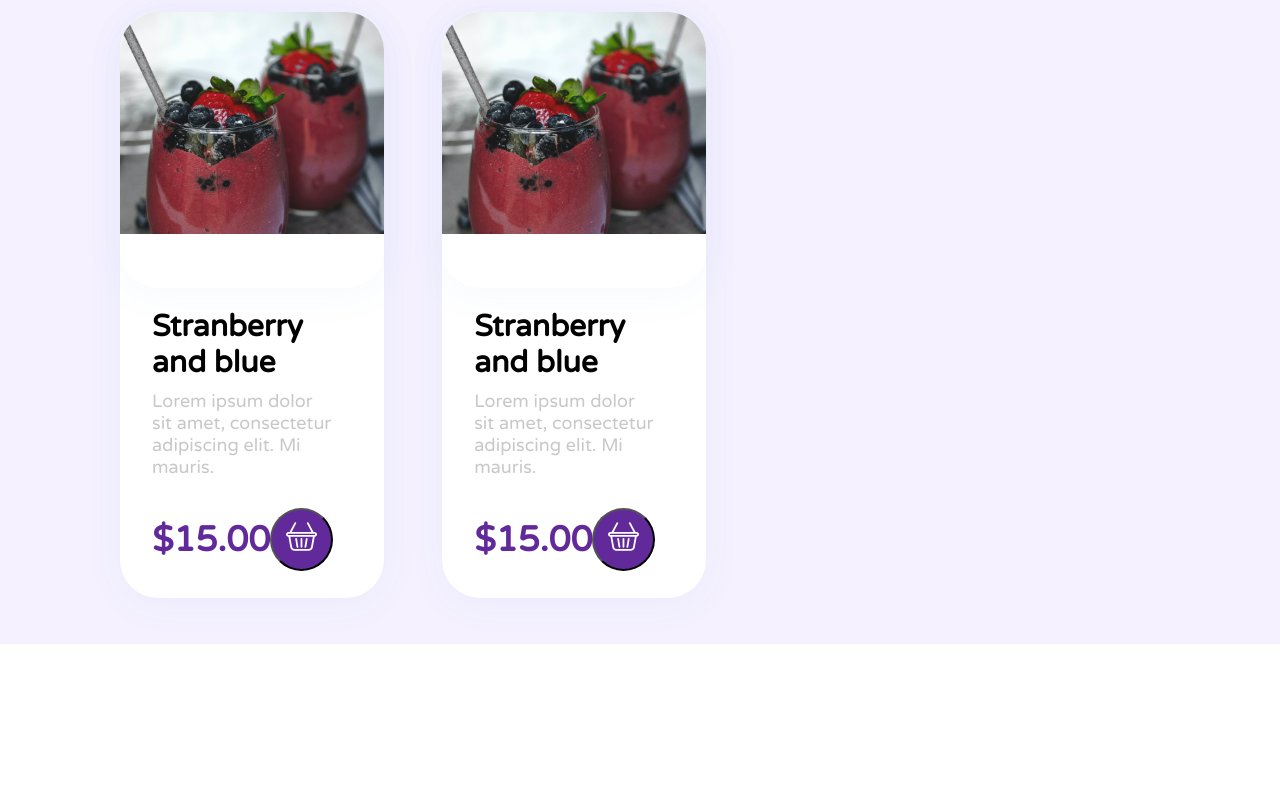
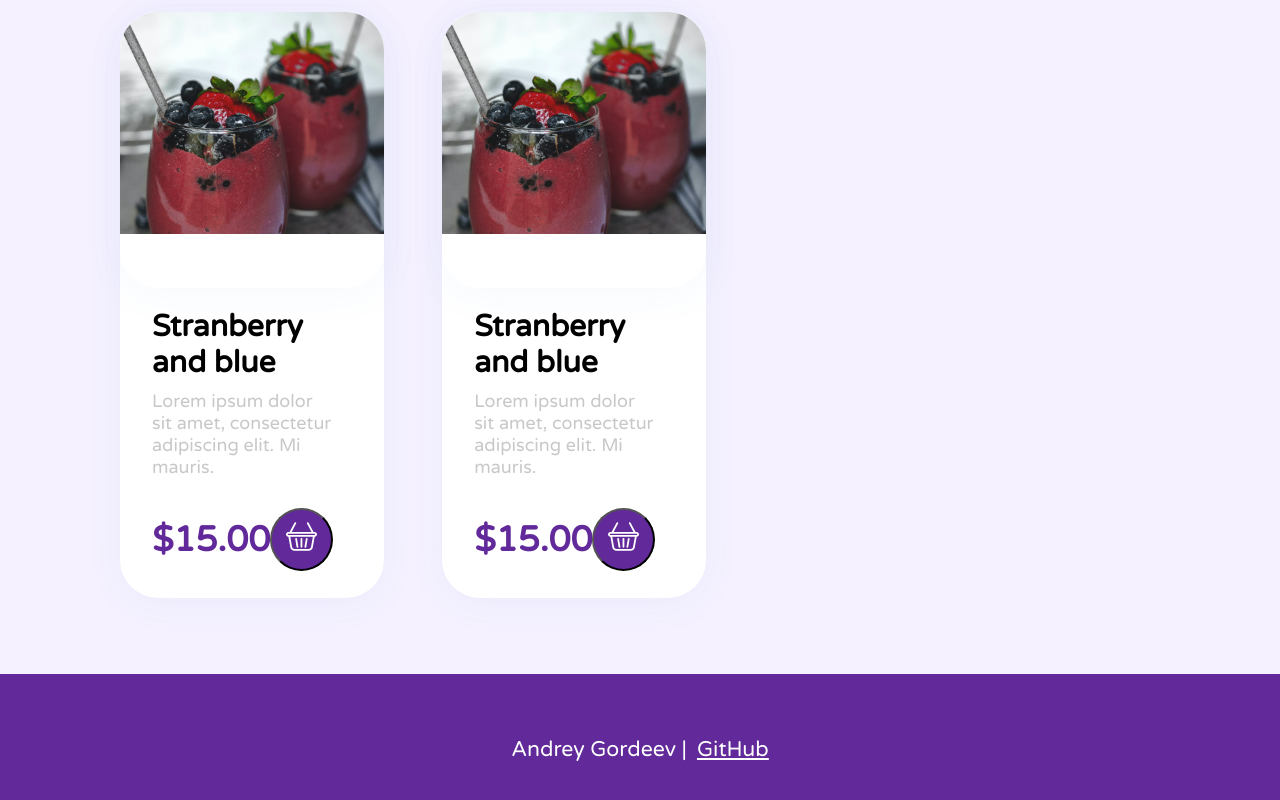
Before and after one commit to AndreyGordeev1234/EDrinks, a React (Create React App) app: page / in a window 1280 px wide. Shown: the part 2800-3600 px from the top of the page. Before the commit the page ends 3444 px from the top, so only its background shows below. Built offline with nearby package versions, Linux system fonts and the light colour scheme.

Commit message:
Realize footer
Realized footer component

```diff
--- a/src/components/App/App.scss
+++ b/src/components/App/App.scss
@@ -23,6 +23,7 @@
 .main {
   margin-top: 99px;
   background-color: #F5F1FF;
+  padding-bottom: 30px;
 }
 
 .filters {
--- a/src/components/Footer/Footer.js
+++ b/src/components/Footer/Footer.js
@@ -1,8 +1,12 @@
 import './Footer.scss';
 
 const Footer = () => (
-  <>
-  </>
+  <footer className="footer">
+    Andrey Gordeev |
+    <a className="footer__link" href="https://github.com/AndreyGordeev1234">
+      GitHub
+    </a>
+  </footer>
 )
 
 export default Footer;
--- a/src/components/Footer/Footer.scss
+++ b/src/components/Footer/Footer.scss
@@ -0,0 +1,13 @@
+.footer {
+  height: 150px;
+  background-color: #612999;
+  display: flex;
+  justify-content: center;
+  align-items: center;
+  font-size: 16pt;
+}
+
+.footer__link {
+  padding-left: 10px;
+  color: white;
+}
```
